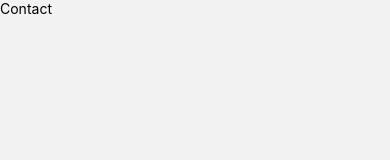
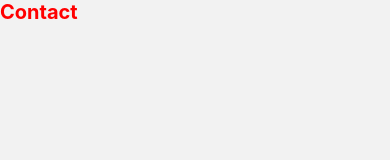
Before and after one commit to hosainahmeed/React-native-practice, a React Native app: screen /Contact in a window 390 px wide. Shown: the top 160 px of the page. Built offline with nearby package versions, Linux system fonts and the light colour scheme.

Commit message:
touchable opacity controll

```diff
--- a/component/About.jsx
+++ b/component/About.jsx
@@ -1,3 +1,4 @@
+/* eslint-disable eol-last */
 import { StyleSheet, Text, View } from 'react-native';
 import React from 'react';
 
@@ -17,4 +18,4 @@ const styles = StyleSheet.create({
         fontSize:20,
         fontWeight:'bold',
     },
-})
+});
--- a/component/Contact.jsx
+++ b/component/Contact.jsx
@@ -6,7 +6,7 @@ const Contact = () => {
   return (
     <SafeAreaView>
       <View>
-        <Text>Contact</Text>
+        <Text style={styles.text}>Contact</Text>
       </View>
     </SafeAreaView>
   );
@@ -14,4 +14,10 @@ const Contact = () => {
 
 export default Contact;
 
-const styles = StyleSheet.create({});
+const styles = StyleSheet.create({
+  text: {
+    color: 'red',
+    fontSize: 20,
+    fontWeight: 'bold',
+  },
+});
--- a/component/Home.jsx
+++ b/component/Home.jsx
@@ -93,7 +93,7 @@ const Home = ({navigation}) => {
         }}
         numColumns={2}
         renderItem={({item}) => (
-          <TouchableOpacity onPress={() => navigation.navigate(item.title)}>
+          <TouchableOpacity activeOpacity={0.8} onPress={() => navigation.navigate(item.title)}>
             <View style={[styles.card, {width: (width - 40) / 2}]}>
               <Image source={{uri: item.url}} style={styles.image} />
               <Text style={styles.title}>{item.title}</Text>
```
